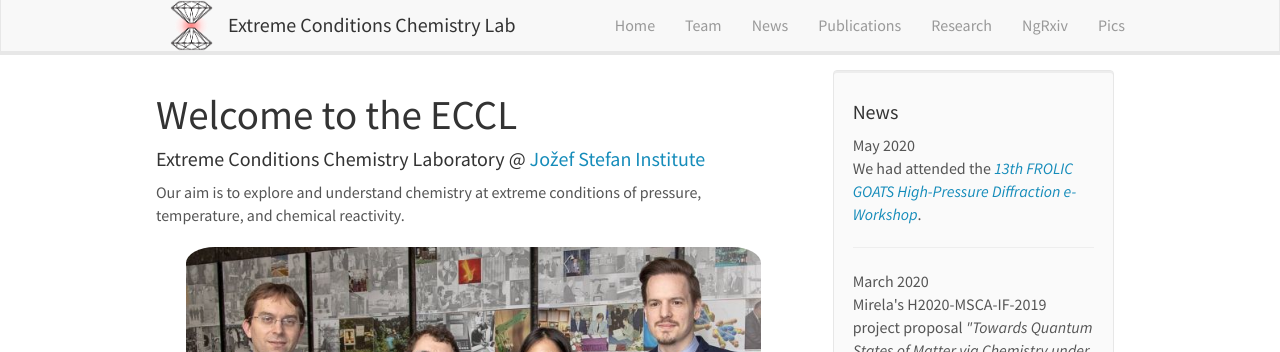
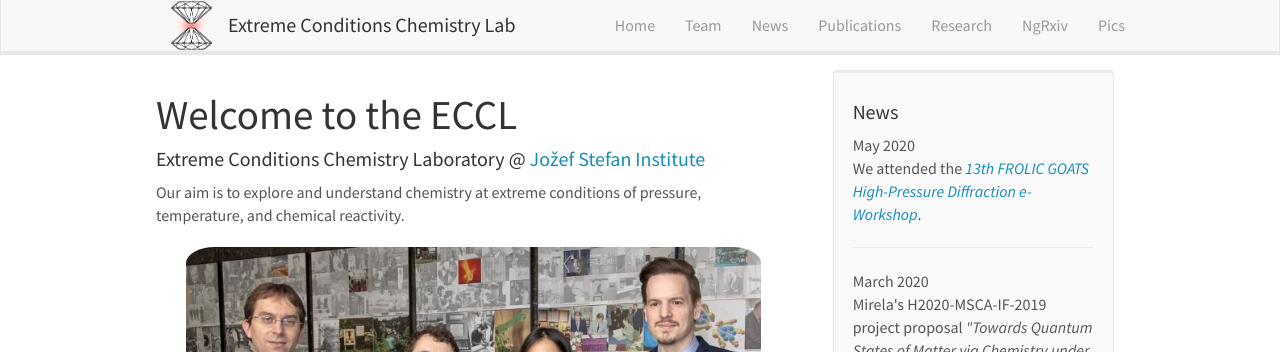
Before and after one commit to eccl-jsi/eccl-jsi.github.io, a Jekyll site: the page built from _pages/home.md, in a window 1280 px wide and 900 px high. Shown: the top 352 px of the window. Built offline with Jekyll 4.4.1, drawn with Linux system fonts in a browser that asks for light colours; nearby versions of some CDN libraries.

Commit message:
Update news.yml

```diff
--- a/_data/news.yml
+++ b/_data/news.yml
@@ -1,5 +1,5 @@
 - date: May 2020
-  headline: "We had attended the <a href='https://frogo.home.amu.edu.pl/'><i>13th FROLIC GOATS High-Pressure Diffraction e-Workshop</i></a>."
+  headline: "We attended the <a href='https://frogo.home.amu.edu.pl/'><i>13th FROLIC GOATS High-Pressure Diffraction e-Workshop</i></a>."
 
 - date: March 2020
   headline: "Mirela's H2020-MSCA-IF-2019 project proposal <i>&quot;Towards Quantum States of Matter via Chemistry under Ambient and Extreme Conditions – QMAT&quot;</i> received the <a href='https://ec.europa.eu/info/research-and-innovation/funding/funding-opportunities/seal-excellence_en/'><i>Seal of Excellence</i></a>."
```
